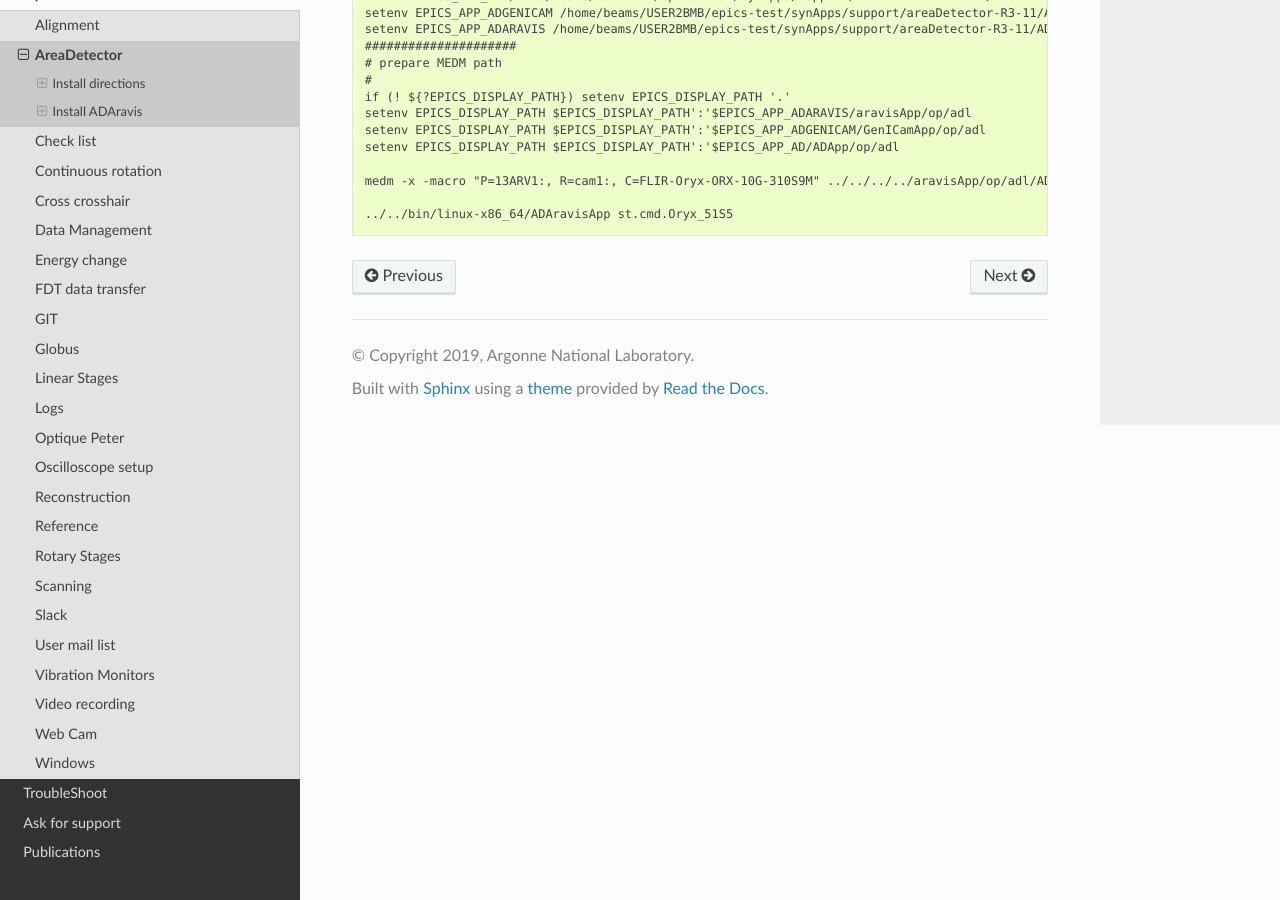
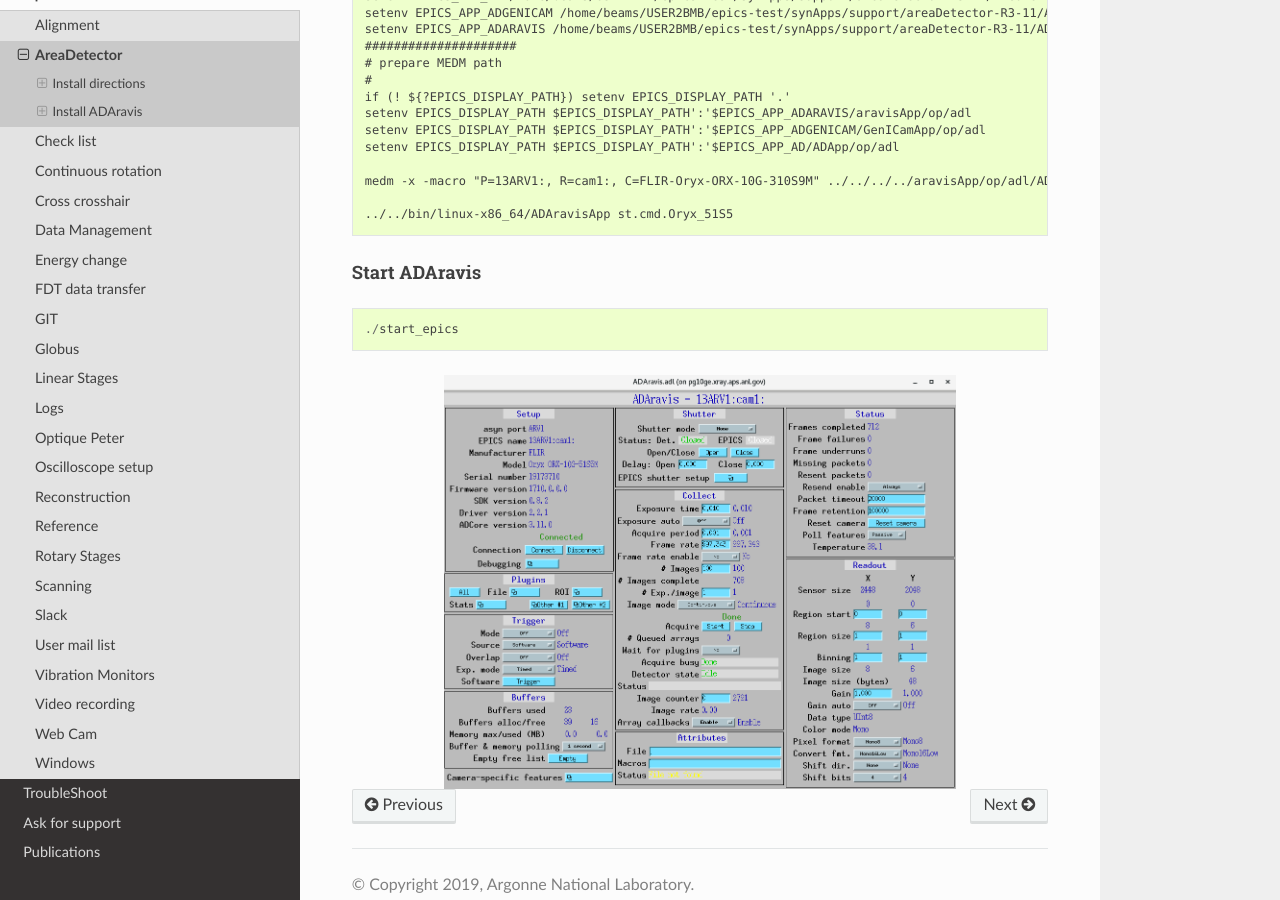
Before and after one commit to xray-imaging/2bm-docs, a Sphinx documentation site: the page built from docs/source/ops/item_000_0.rst, in a window 1280 px wide and 900 px high, scrolled down 5986 px. Built offline with Sphinx 7.4.7 and the Read the Docs theme 2.0.0, drawn with Linux system fonts in a browser that asks for light colours; the version number could not be read and is left out.

Commit message:
added ADAravis screenshot

```diff
--- a/docs/source/ops/item_000_0.rst
+++ b/docs/source/ops/item_000_0.rst
@@ -263,3 +263,16 @@ edit the start_epics file as follows:
     medm -x -macro "P=13ARV1:, R=cam1:, C=FLIR-Oryx-ORX-10G-310S9M" ../../../../aravisApp/op/adl/ADAravis.adl &
 
     ../../bin/linux-x86_64/ADAravisApp st.cmd.Oryx_51S5
+
+Start ADAravis
+~~~~~~~~~~~~~~
+
+::
+
+    ./start_epics
+
+
+.. image:: ../img/ADAravis_00.png
+   :width: 512px
+   :align: center
+   :alt: ADSim_00
```
Also changed, not shown: docs/source/img/ADAravis_00.png (added).
